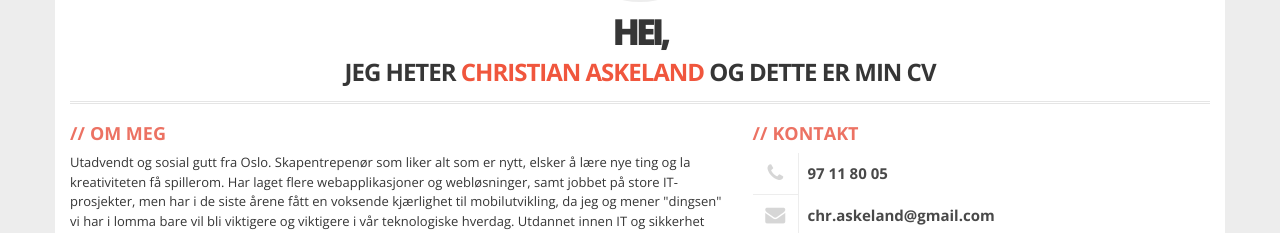
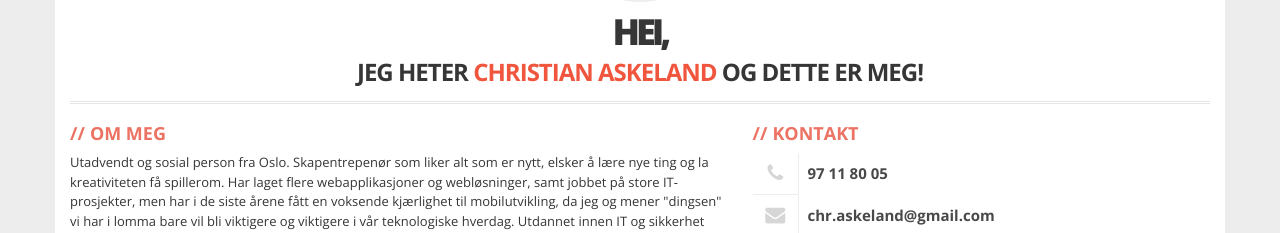
Before and after one commit to askeland/askeland.github.io, a plain HTML site: page index.html in a window 1280 px wide. Shown: the part 163-396 px from the top of the page. Drawn offline with nearby package versions, Linux system fonts and the light colour scheme.

Commit message:
Mindre endringer i ordlyd

```diff
--- a/index.html
+++ b/index.html
@@ -23,7 +23,7 @@
               <img src="img/avatar.jpg" alt="avatar">
             </div>
             <div id="text-header">
-              <h1>Hei,<br> jeg heter <span>Christian Askeland</span> og dette er min CV</h1>
+              <h1>Hei,<br> jeg heter <span>Christian Askeland</span> og dette er meg!</h1>
             </div>
           </div>
         </div>
@@ -33,7 +33,7 @@
           <!-- ABOUT ME -->
           <div class="box">
             <h2>Om meg</h2>
-            <p>Utadvendt og sosial gutt fra Oslo. Skapentrepenør som liker alt som er nytt, elsker å lære nye ting og la kreativiteten få spillerom. Har laget flere webapplikasjoner og webløsninger, samt jobbet på store IT-prosjekter, men har i de siste årene fått en voksende kjærlighet til mobilutvikling, da jeg og mener "dingsen" vi har i lomma bare vil bli viktigere og viktigere i vår teknologiske hverdag. Utdannet innen IT og sikkerhet og har bred sikkerhetserfaring som kommer godt med i de fleste prosejekter. CISSP Associate</p>
+            <p>Utadvendt og sosial person fra Oslo. Skapentrepenør som liker alt som er nytt, elsker å lære nye ting og la kreativiteten få spillerom. Har laget flere webapplikasjoner og webløsninger, samt jobbet på store IT-prosjekter, men har i de siste årene fått en voksende kjærlighet til mobilutvikling, da jeg og mener "dingsen" vi har i lomma bare vil bli viktigere og viktigere i vår teknologiske hverdag. Utdannet innen IT og sikkerhet og har bred sikkerhetserfaring som kommer godt med i de fleste prosejekter. CISSP Associate</p>
           </div>
           <!-- EDUCATION -->
           <div class="box">
```
